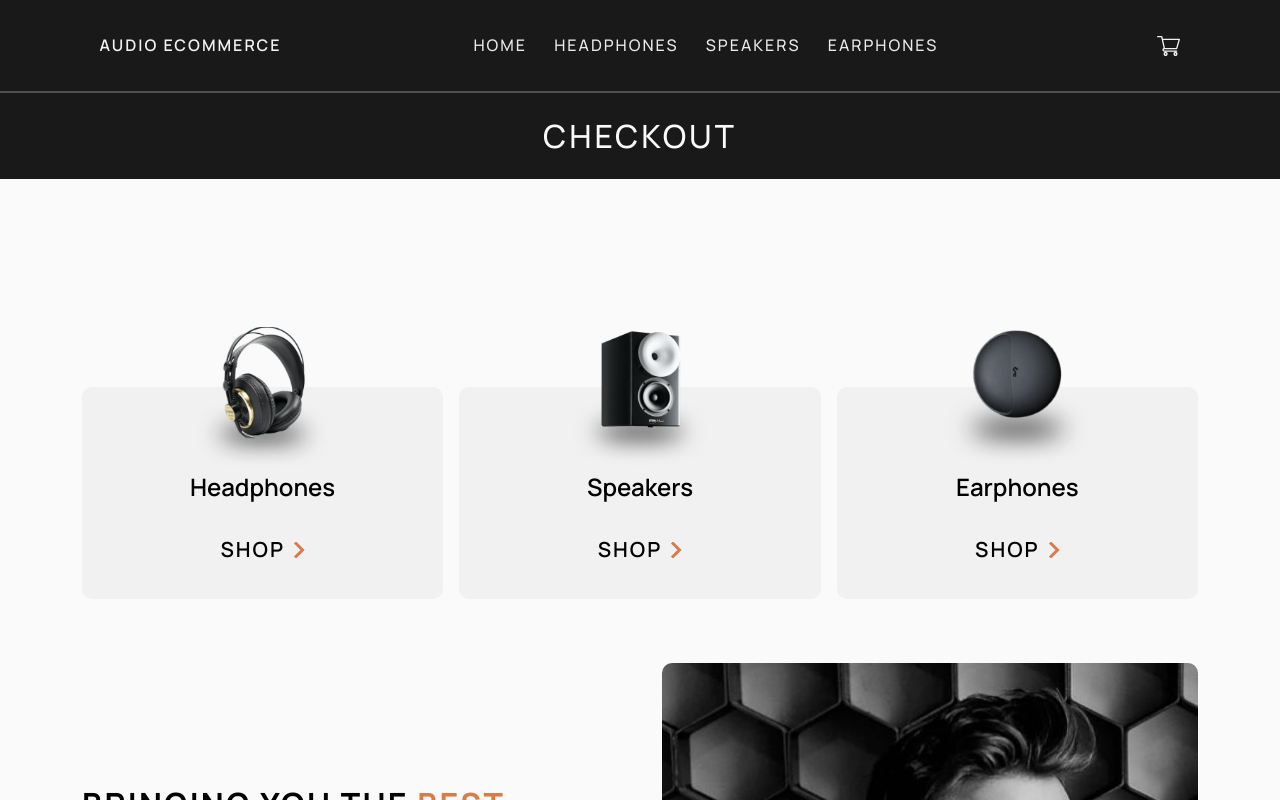
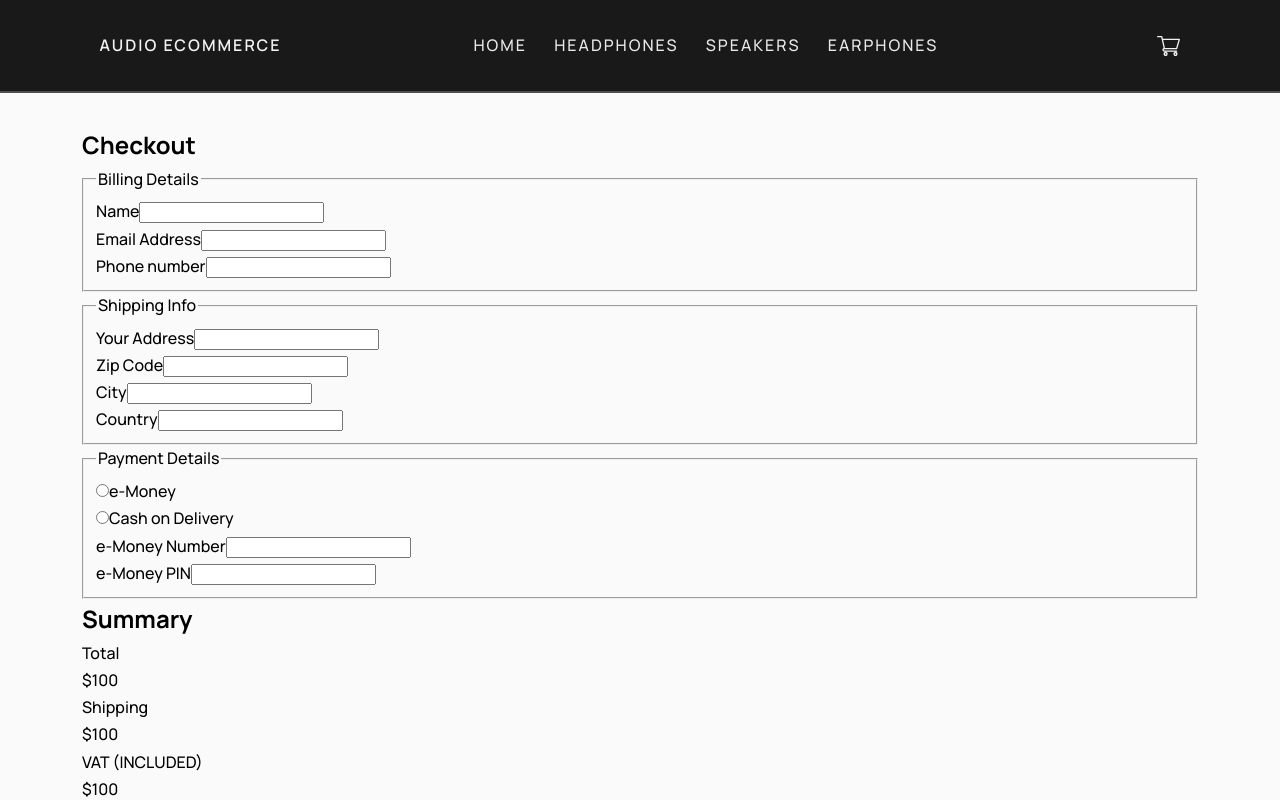
Before and after one commit to Dmitriy24S/audio-ecommerce-app, a Next.js app: page /checkout in a window 1280 px wide. Shown: the top 800 px of the page. Built offline with nearby package versions, Linux system fonts and the light colour scheme.

Commit message:
feat: add checkout page w/ plain components

```diff
--- /dev/null
+++ b/src/components/Checkout/Checkout.module.css
@@ -0,0 +1,9 @@
+.checkoutForm {
+  display: flex;
+  flex-direction: column;
+  padding: 2rem;
+  max-width: 1180px;
+  margin: 0 auto;
+  /* TODO: refactor CSS - fix repeat */
+  margin-bottom: 10rem;
+}
--- /dev/null
+++ b/src/components/Checkout/Checkout.tsx
@@ -0,0 +1,16 @@
+import React from 'react'
+import CheckoutForm from '../CheckoutForm/CheckoutForm'
+import CheckoutSummary from '../CheckoutSummary/CheckoutSummary'
+import styles from './Checkout.module.css'
+
+const Checkout = () => {
+  return (
+    <form className={styles.checkoutForm}>
+      <h2>Checkout</h2>
+      <CheckoutForm />
+      <CheckoutSummary />
+    </form>
+  )
+}
+
+export default Checkout
--- /dev/null
+++ b/src/components/CheckoutForm/CheckoutForm.tsx
@@ -0,0 +1,76 @@
+import React from 'react'
+import styles from './CheckoutForm.module.css'
+
+const CheckoutForm = () => {
+  return (
+    <div className={styles.formFields}>
+      <fieldset className={styles.billing}>
+        <legend> Billing Details</legend>
+        <div className={styles.inputContainer}>
+          <label htmlFor='name'>Name</label>
+          <input type='text' name='name' id='name' />
+        </div>
+        <div className={styles.inputContainer}>
+          <label htmlFor='email'>Email Address</label>
+          <input type='text' name='email' id='email' />
+        </div>
+        <div className={styles.inputContainer}>
+          <label htmlFor='phone'>Phone number</label>
+          <input type='text' name='phone' id='phone' />
+        </div>
+      </fieldset>
+      <fieldset className={styles.shipping}>
+        <legend>Shipping Info</legend>
+        <div className={styles.inputContainer}>
+          <label htmlFor='address'>Your Address</label>
+          <input type='text' name='address' id='address' />
+        </div>
+        <div className={styles.inputContainer}>
+          <label htmlFor='zip'>Zip Code</label>
+          <input type='text' name='zip' id='zip' />
+        </div>
+        <div className={styles.inputContainer}>
+          <label htmlFor='city'>City</label>
+          <input type='text' name='city' id='city' />
+        </div>
+        <div className={styles.inputContainer}>
+          <label htmlFor='country'>Country</label>
+          <input type='text' name='country' id='country' />
+        </div>
+      </fieldset>
+      <fieldset className={styles.payment}>
+        <legend>Payment Details</legend>
+        <div className={styles.radioInputContainer}>
+          <input
+            type='radio'
+            name='payment'
+            id='payment1'
+            value='e-Money'
+            title='e-Money'
+          />
+          <label htmlFor='payment1'>e-Money</label>
+        </div>
+        <div className={styles.radioInputContainer}>
+          <input
+            type='radio'
+            name='payment'
+            id='payment2'
+            value='Cash on Delivery'
+            title='Cash on Delivery'
+          />
+          <label htmlFor='payment2'>Cash on Delivery</label>
+        </div>
+        <div className={styles.inputContainer}>
+          <label htmlFor='eMoneyNumber'>e-Money Number</label>
+          <input type='number' name='eMoneyNumber' id='eMoneyNumber' />
+        </div>
+        <div className={styles.inputContainer}>
+          <label htmlFor='eMoneyPin'>e-Money PIN</label>
+          <input type='number' name='eMoneyPin' id='eMoneyPin' />
+        </div>
+      </fieldset>
+    </div>
+  )
+}
+
+export default CheckoutForm
--- /dev/null
+++ b/src/components/CheckoutSummary/CheckoutSummary.tsx
@@ -0,0 +1,40 @@
+import React from 'react'
+import shared from '../../styles/Button.module.css'
+import styles from './CheckoutSummary.module.css'
+
+const CheckoutSummary = () => {
+  return (
+    <div className={styles.summary}>
+      <h2>Summary</h2>
+
+      <ul className={styles.list}>
+        <li className={styles.product}></li>
+      </ul>
+
+      <div className={styles.totalPricesContainer}>
+        <div className={styles.total}>
+          <div>Total</div>
+          <div>$100</div>
+        </div>
+        <div className={styles.shipping}>
+          <div>Shipping</div>
+          <div>$100</div>
+        </div>
+        <div className={styles.vat}>
+          <div>VAT (INCLUDED)</div>
+          <div>$100</div>
+        </div>
+        <div className={styles.grandTotal}>
+          <div>GRAND TOTAL</div>
+          <div>$100</div>
+        </div>
+
+        <button className={shared.button} type='submit'>
+          Continue & pay
+        </button>
+      </div>
+    </div>
+  )
+}
+
+export default CheckoutSummary
--- /dev/null
+++ b/src/pages/checkout/index.tsx
@@ -0,0 +1,8 @@
+import React from 'react'
+import Checkout from '../../components/Checkout/Checkout'
+
+const CheckoutPage = () => {
+  return <Checkout />
+}
+
+export default CheckoutPage
```
Also changed, not shown: src/components/CheckoutForm/CheckoutForm.module.css (added), src/components/CheckoutSummary/CheckoutSummary.module.css (added).
